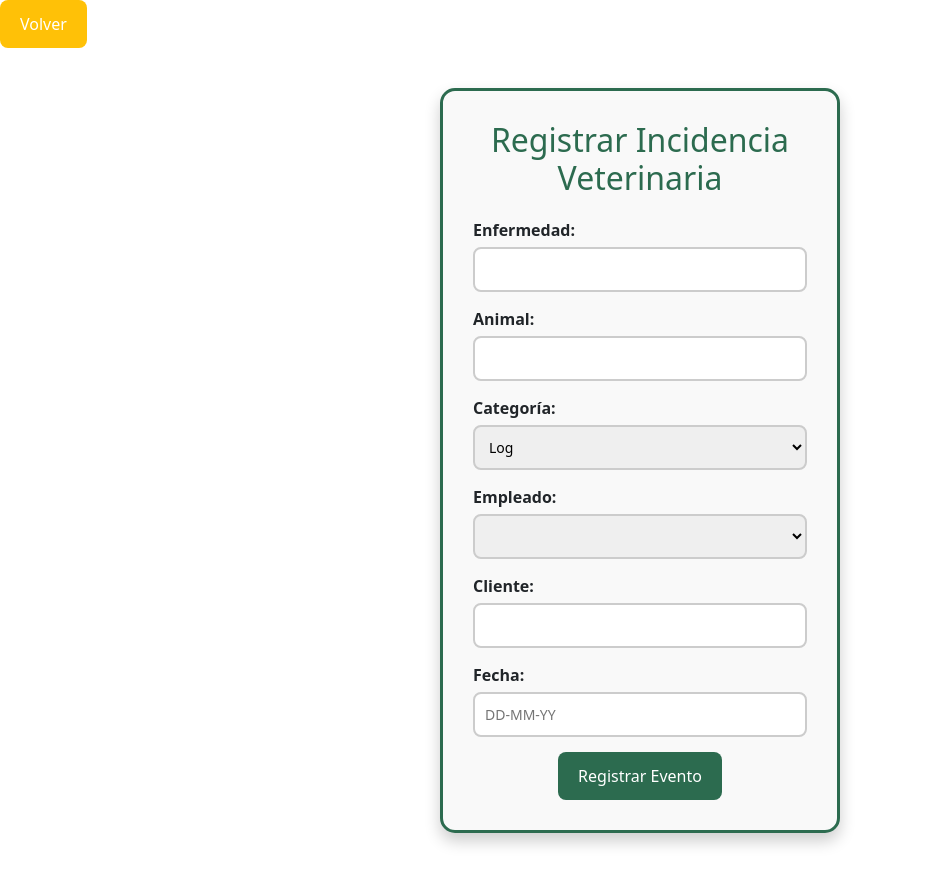
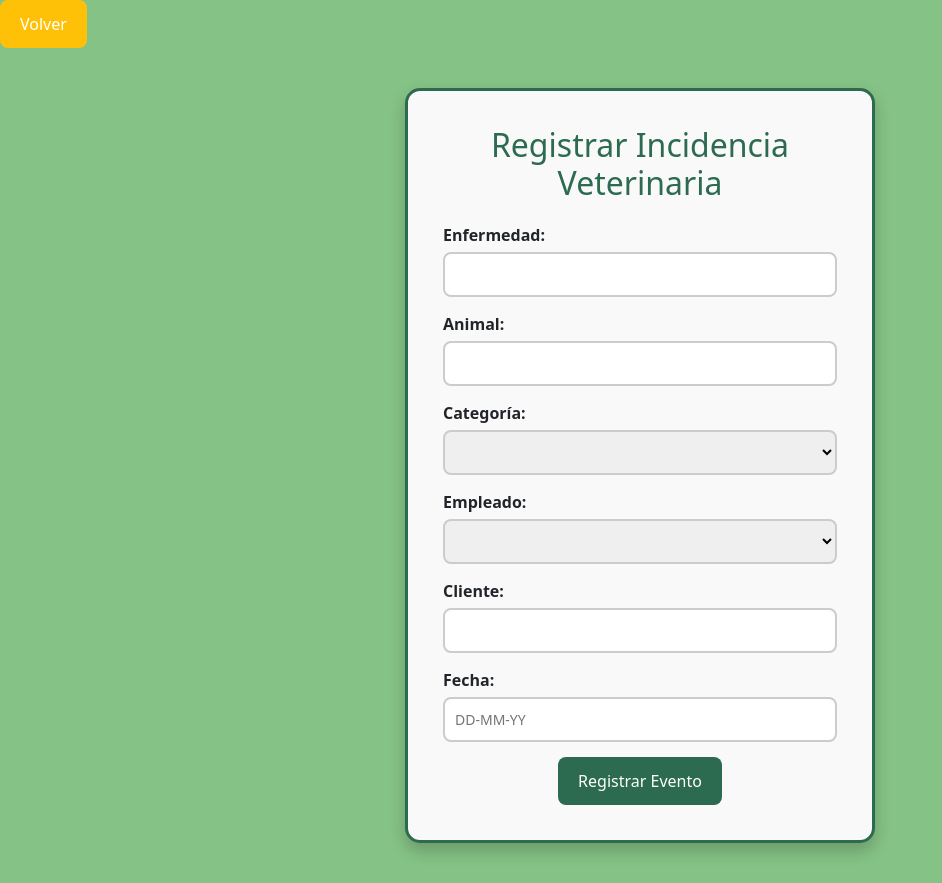
Before and after one commit to DavidAlonso858/Angular-Formulario, an Angular app: page /formu in a window 1280 px wide. Shown: the whole page, without its empty margins (0-942 px from the left). Built offline with nearby package versions, Linux system fonts and the light colour scheme; data requests are answered from the project's data file.

Commit message:
cambio de categoria por la gravedad de la enfermedad

```diff
--- a/src/app/components/formulario-veterinario/formulario-veterinario.component.css
+++ b/src/app/components/formulario-veterinario/formulario-veterinario.component.css
@@ -1,9 +1,9 @@
 .formu-container {
     background-color: #f9f9f9;
-    padding: 30px;
+    padding: 35px;
     border: 3px solid #2c6b4f;
     border-radius: 15px;
-    max-width: 400px;
+    max-width: 470px;
     margin: 40px auto;
     box-shadow: 0 8px 16px rgba(0, 0, 0, 0.2);
     text-align: center;
@@ -54,7 +54,3 @@ button {
     font-size: 16px;
     transition: background 0.3s ease;
 }
-
-button:hover {
-    background-color: #1e4b39;
-}
--- a/src/app/components/formulario-veterinario/formulario-veterinario.component.html
+++ b/src/app/components/formulario-veterinario/formulario-veterinario.component.html
@@ -20,9 +20,9 @@
             <!--Conecto los campos con el campo del FormGroup, en este caso solo en el select
             y luego los value en el option-->
             <select formControlName="categoria">
-                <option value="log">Log</option>
-                <option value="warn">Warning</option>
-                <option value="error">Error</option>
+                <option value="leve">Leve</option>
+                <option value="moderada">Moderada</option>
+                <option value="grave">Grave</option>
             </select>
         </div>
 
--- a/src/app/components/formulario-veterinario/formulario-veterinario.component.ts
+++ b/src/app/components/formulario-veterinario/formulario-veterinario.component.ts
@@ -25,7 +25,7 @@ export class FormularioVeterinario {
   eventForm: FormGroup;
   empleados: Empleado[] = [];
 
-  bsConfig = {
+  bsConfig = { // el calendario
     dateInputFormat: 'DD-MM-YYYY',
     isAnimated: true,
     containerClass: 'theme-green'
--- a/src/app/components/lista-veterinario/lista-veterinario.component.css
+++ b/src/app/components/lista-veterinario/lista-veterinario.component.css
@@ -1,11 +1,17 @@
-label{
+label {
     font-size: 15px;
     font-weight: bold;
 }
+
+select:focus {
+    border-color: #f80404;
+    outline: none;
+    box-shadow: 0 0 8px rgba(44, 107, 79, 0.5);
+}
+
 button {
     background-color: #2c6b4f;
     color: white;
-    margin-left: 15px;
     padding: 12px 20px;
     border: none;
     border-radius: 8px;
--- a/src/app/components/lista-veterinario/lista-veterinario.component.html
+++ b/src/app/components/lista-veterinario/lista-veterinario.component.html
@@ -1,9 +1,8 @@
-<div class="row">
   <button class="bg-warning" [routerLink]="['/']">Volver</button>
-</div>
-
+<br>
 <label class="m-2 mt-4">Filtrar por categoría:</label>
 <select [(ngModel)]="selectedCategory" (change)="filtradoCategoria(selectedCategory)">
+  <option >Todas</option>
   <option value="log">Log</option>
   <option value="warn">Warning</option>
   <option value="error">Error</option>
--- a/src/app/components/lista-veterinario/lista-veterinario.component.ts
+++ b/src/app/components/lista-veterinario/lista-veterinario.component.ts
@@ -31,9 +31,9 @@ export class EventListComponent {
   // devuelve un void porque solo actualizo el objeto de eventsCount
   updateEventCount(): void {
     this.eventsCount = {
-      log: this.allEvents.filter(event => event.categoria === 'log').length,
-      warn: this.allEvents.filter(event => event.categoria === 'warn').length,
-      error: this.allEvents.filter(event => event.categoria === 'error').length
+      log: this.allEvents.filter(event => event.categoria === 'leve').length,
+      warn: this.allEvents.filter(event => event.categoria === 'moderada').length,
+      error: this.allEvents.filter(event => event.categoria === 'grave').length
     };
   }
 
--- a/src/app/components/presentacion/presentacion.component.html
+++ b/src/app/components/presentacion/presentacion.component.html
@@ -1,8 +1,9 @@
 <div class="container border shadow">
     <h1 class="display-4 fw-bold">Bienvenido a la Clínica Veterinaria</h1>
     <div class="buttons">
-        <button [routerLink]="['/formu']">Registrar Evento</button>
-        <button [routerLink]="['/events']">Ver Eventos Registrados</button>
+        <a [routerLink]="['/formu']">
+        <button>Registrar Evento</button></a>
+        <a [routerLink]="['/events']"><button>Ver Eventos Registrados</button></a>
 
     </div>
 </div>
--- a/src/app/model/event.ts
+++ b/src/app/model/event.ts
@@ -4,7 +4,7 @@ export interface Event {
     id: number;
     enfermedad: string;
     animal: string;
-    categoria: 'log' | 'warn' | 'error';
+    categoria: 'leve' | 'moderada' | 'grave';
     fecha: Date;
     empleado: Empleado;
     cliente: string;
--- a/src/index.html
+++ b/src/index.html
@@ -9,7 +9,7 @@
   <link rel="icon" type="image/x-icon" href="favicon.ico">
   <link rel="stylesheet" href="https://cdn.jsdelivr.net/npm/bootstrap@4.4.1/dist/css/bootstrap.min.css"
     integrity="sha384-Vkoo8x4CGsO3+Hhxv8T/Q5PaXtkKtu6ug5TOeNV6gBiFeWPGFN9MuhOf23Q9Ifjh" crossorigin="anonymous">
-</head>
+  </head>
 
 <body>
   <app-root></app-root>
--- a/src/styles.css
+++ b/src/styles.css
@@ -1,3 +1,4 @@
 body{
-    background: rgb(133, 194, 133);
+    background: rgb(133, 194, 133) !important;
+    /* Si no pongo el important no me lo pilla por el bootstrap */
 }
```
